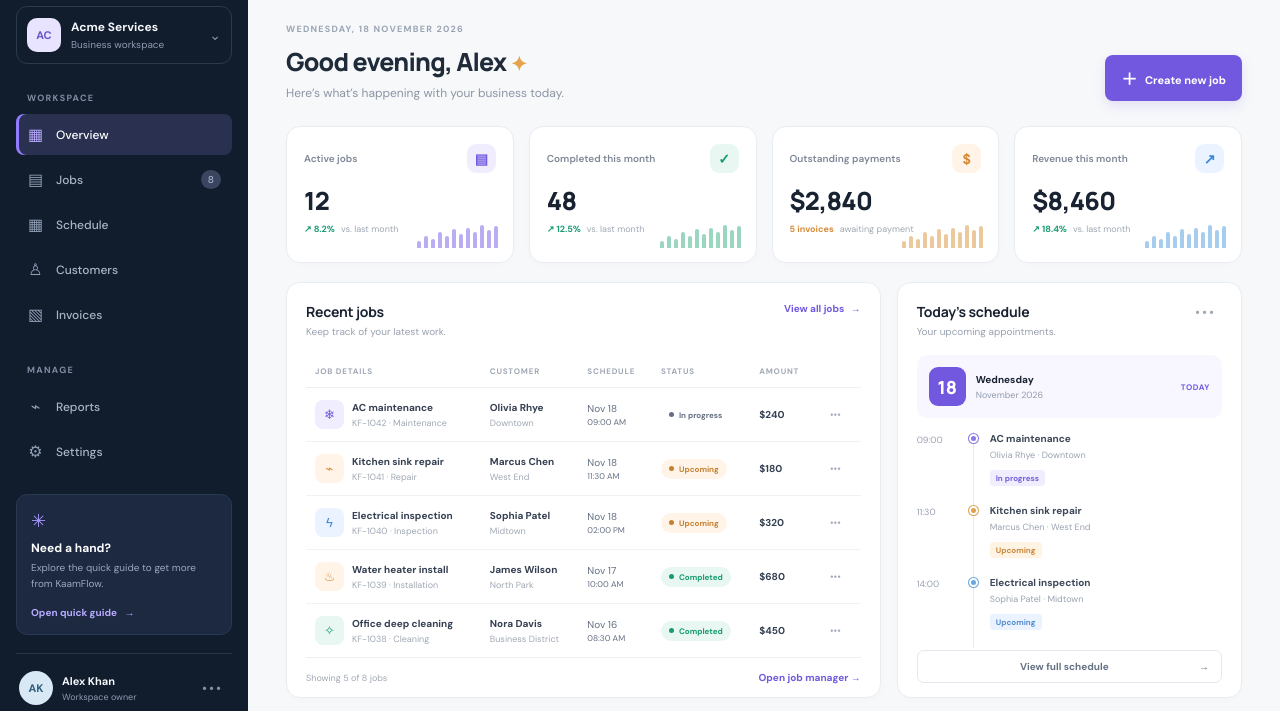
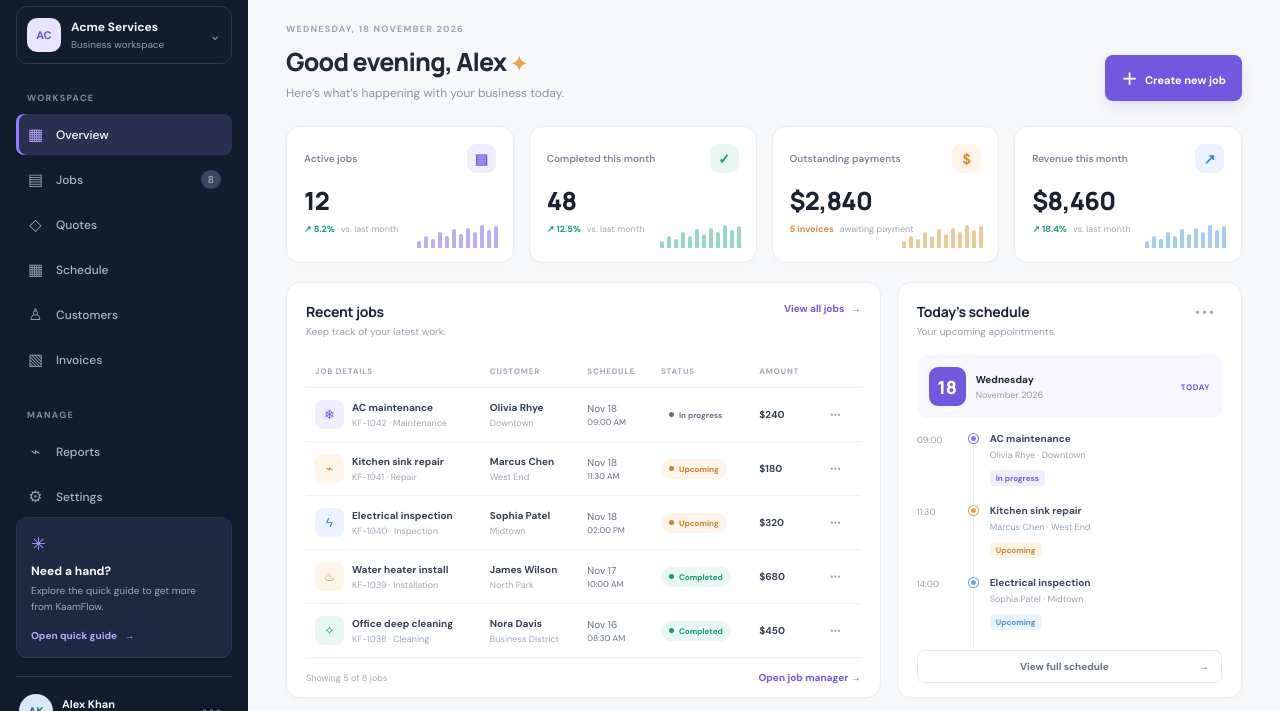
Before and after one commit to fiver91eb-beep/website-development-agent, a plain HTML site: page projects/kaamflow/index.html in a window 1280 px wide. Shown: the part 79-790 px from the top of the page. Drawn offline with Linux system fonts and the light colour scheme.

Commit message:
Add Quotes navigation to KaamFlow

```diff
--- a/projects/kaamflow/index.html
+++ b/projects/kaamflow/index.html
@@ -23,6 +23,7 @@
       <nav class="main-nav" aria-label="Main navigation">
         <a class="nav-link active" href="#overview" data-view="overview"><span class="nav-icon">▦</span> Overview</a>
         <a class="nav-link" href="#jobs" data-view="jobs"><span class="nav-icon">▤</span> Jobs <span class="nav-count" id="navJobCount">8</span></a>
+        <a class="nav-link" href="#quotes" data-view="quotes"><span class="nav-icon">◇</span> Quotes</a>
         <a class="nav-link" href="#calendar" data-view="calendar"><span class="nav-icon">▦</span> Schedule</a>
         <a class="nav-link" href="#customers" data-view="customers"><span class="nav-icon">♙</span> Customers</a>
         <a class="nav-link" href="#invoices" data-view="invoices"><span class="nav-icon">▧</span> Invoices</a>
```
